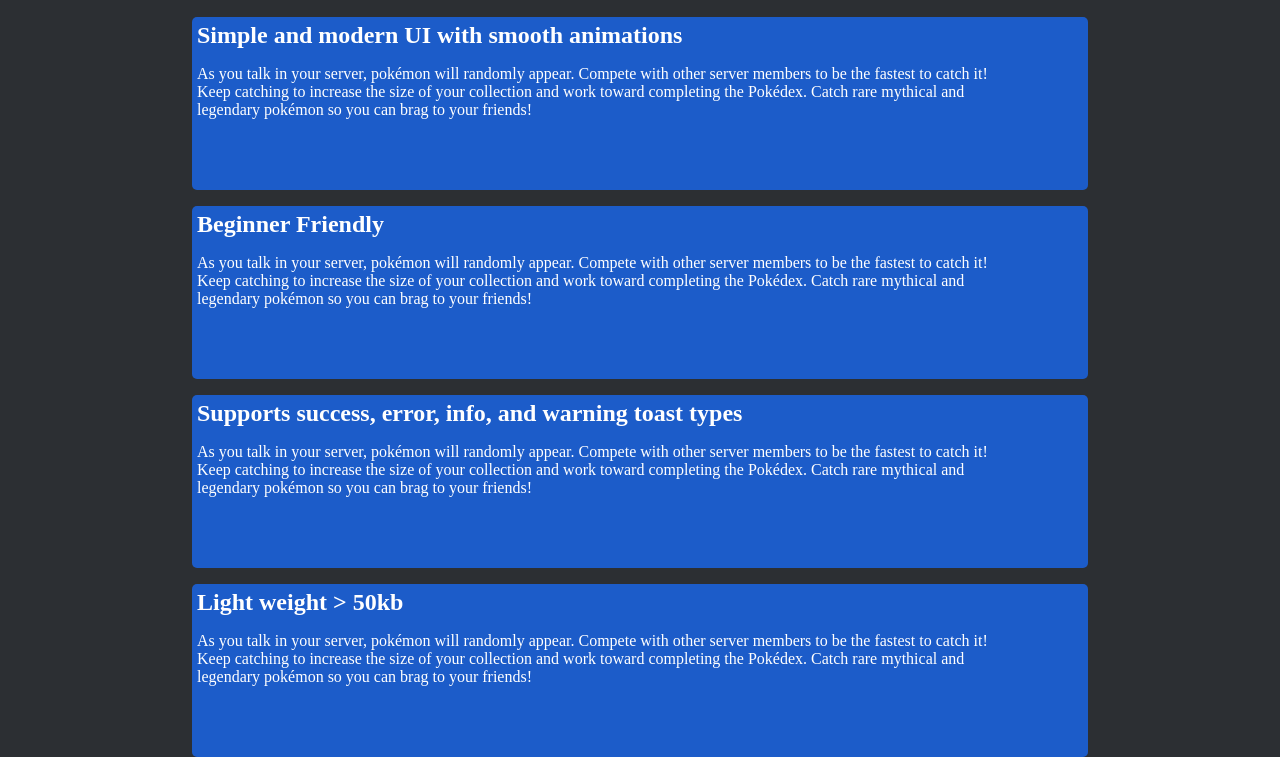
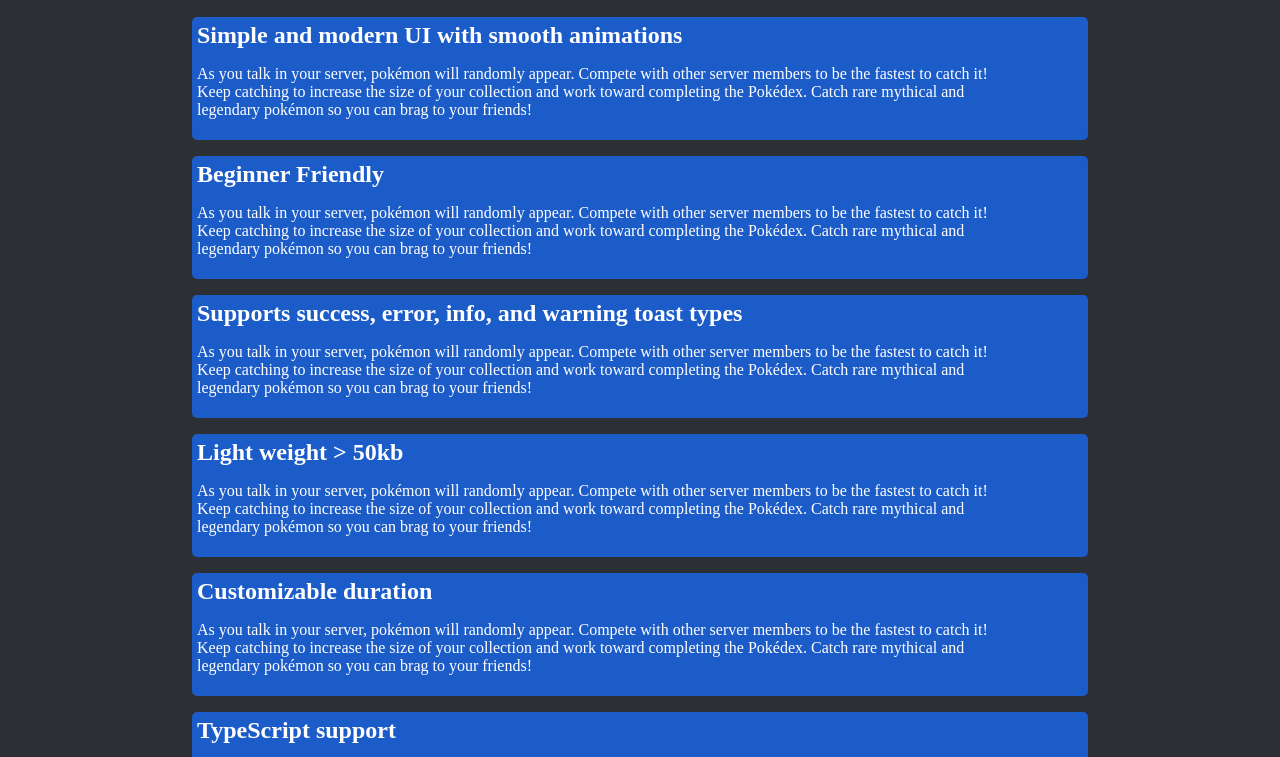
Before and after one commit to aavinash-7/Popwave, a plain HTML site: page index.html in a window 1280 px wide. Shown: the part 588-1345 px from the top of the page. Drawn offline with Linux system fonts and the light colour scheme.

Commit message:
secod commit

```diff
--- a/style.css
+++ b/style.css
@@ -37,7 +37,6 @@ p{
    border-radius: 5px;
    padding: 5px;
    margin: 1rem 0px;
-   height:163px ;
 }
 h1{
    text-align: center;
```
